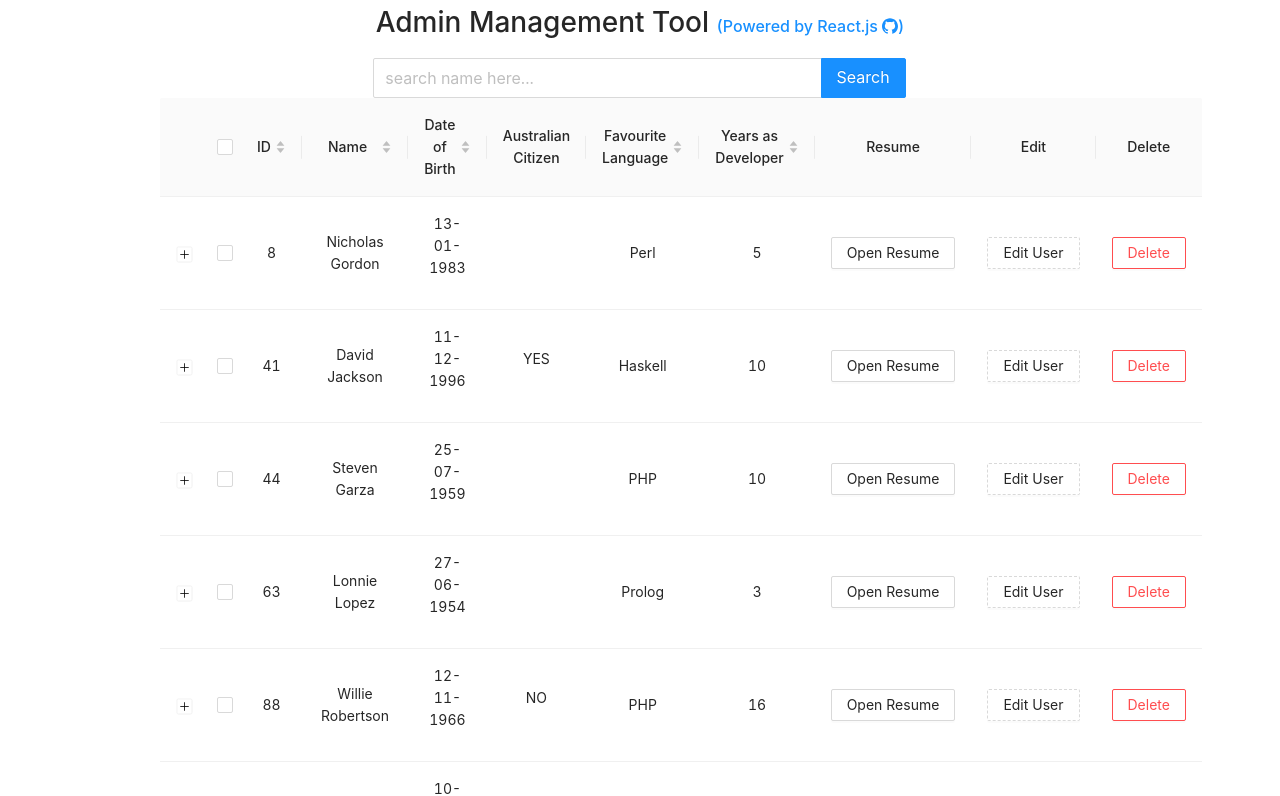
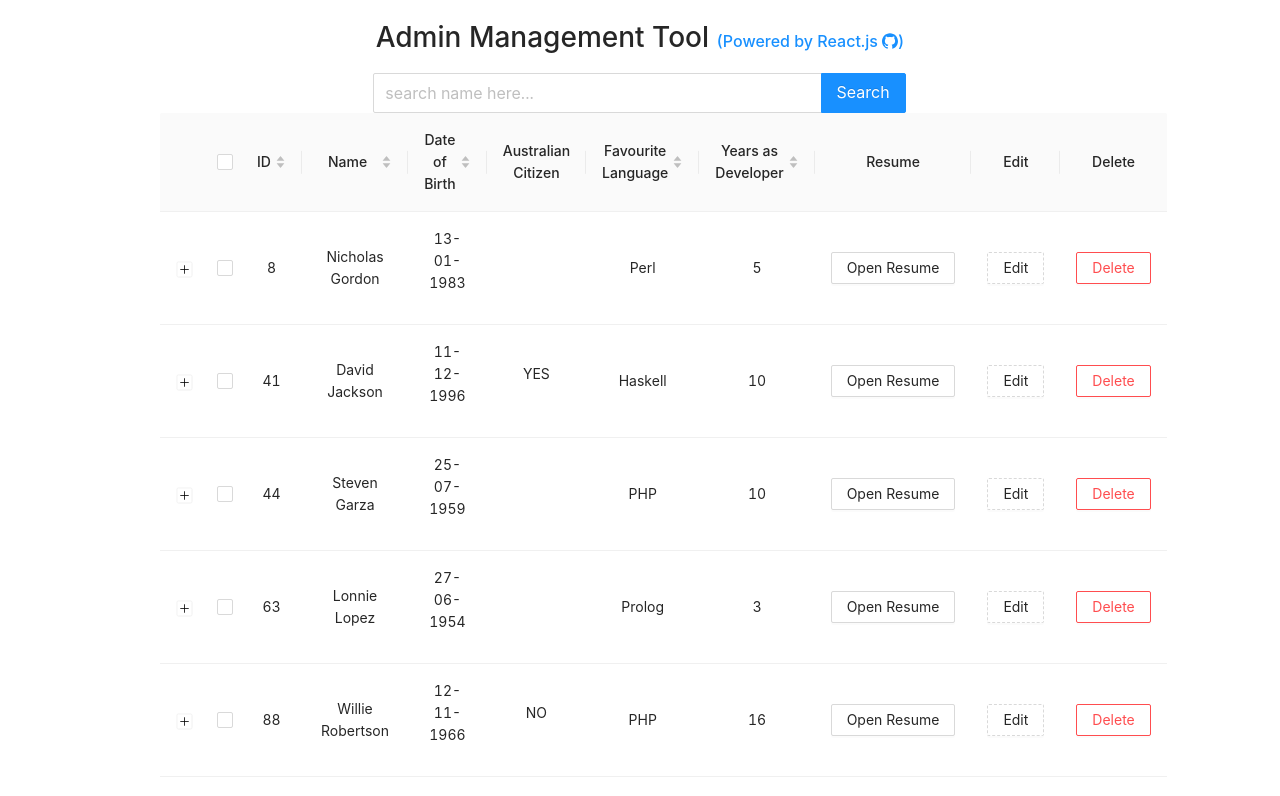
Before and after one commit to ruihuaniu/admin-management, a React (Create React App) app: page / in a window 1280 px wide. Shown: the top 796 px of the page. Built offline with nearby package versions, Linux system fonts and the light colour scheme.

Commit message:
Fix CI=true issue

```diff
--- a/package.json
+++ b/package.json
@@ -16,7 +16,7 @@
   },
   "scripts": {
     "start": "react-scripts start",
-    "build": "react-scripts build",
+    "build": "set \"CI=false\" && react-scripts build",
     "test": "react-scripts test",
     "eject": "react-scripts eject"
   },
--- a/src/components/EditUser.js
+++ b/src/components/EditUser.js
@@ -124,7 +124,7 @@ function EditUser({index}) {
     return (
         <div>
 
-            <Button type="dashed" onClick={handleEditUser}>Edit User </Button>
+            <Button type="dashed" onClick={handleEditUser}>Edit</Button>
             <Modal
                 title={<h3>Edit User</h3>}
                 visible={visible}
--- a/src/index.css
+++ b/src/index.css
@@ -15,6 +15,7 @@ code {
 .title{
   width:100%;
   text-align:center;
+  padding-top:15px;
 }
 
 .powered-info{
```
